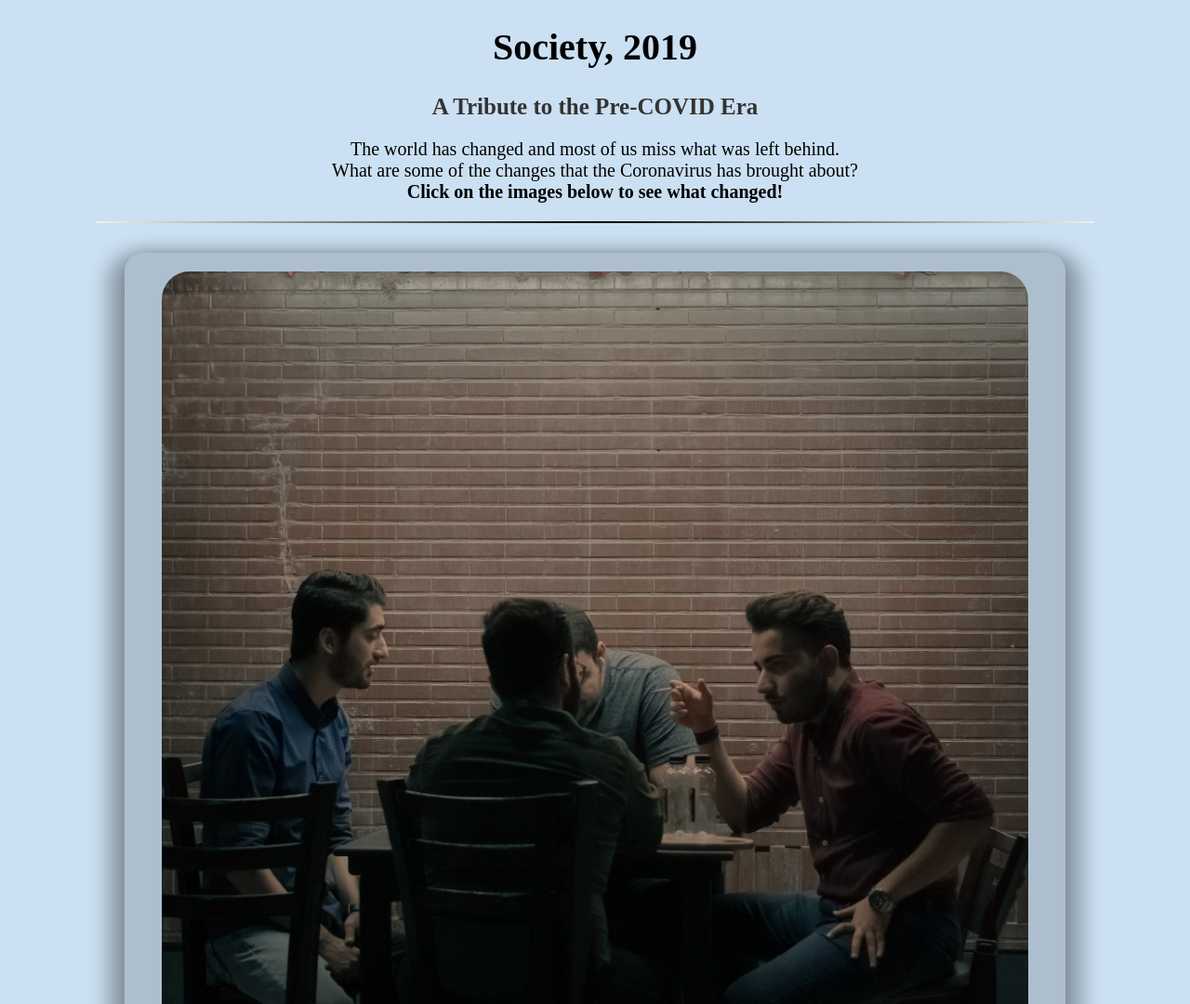
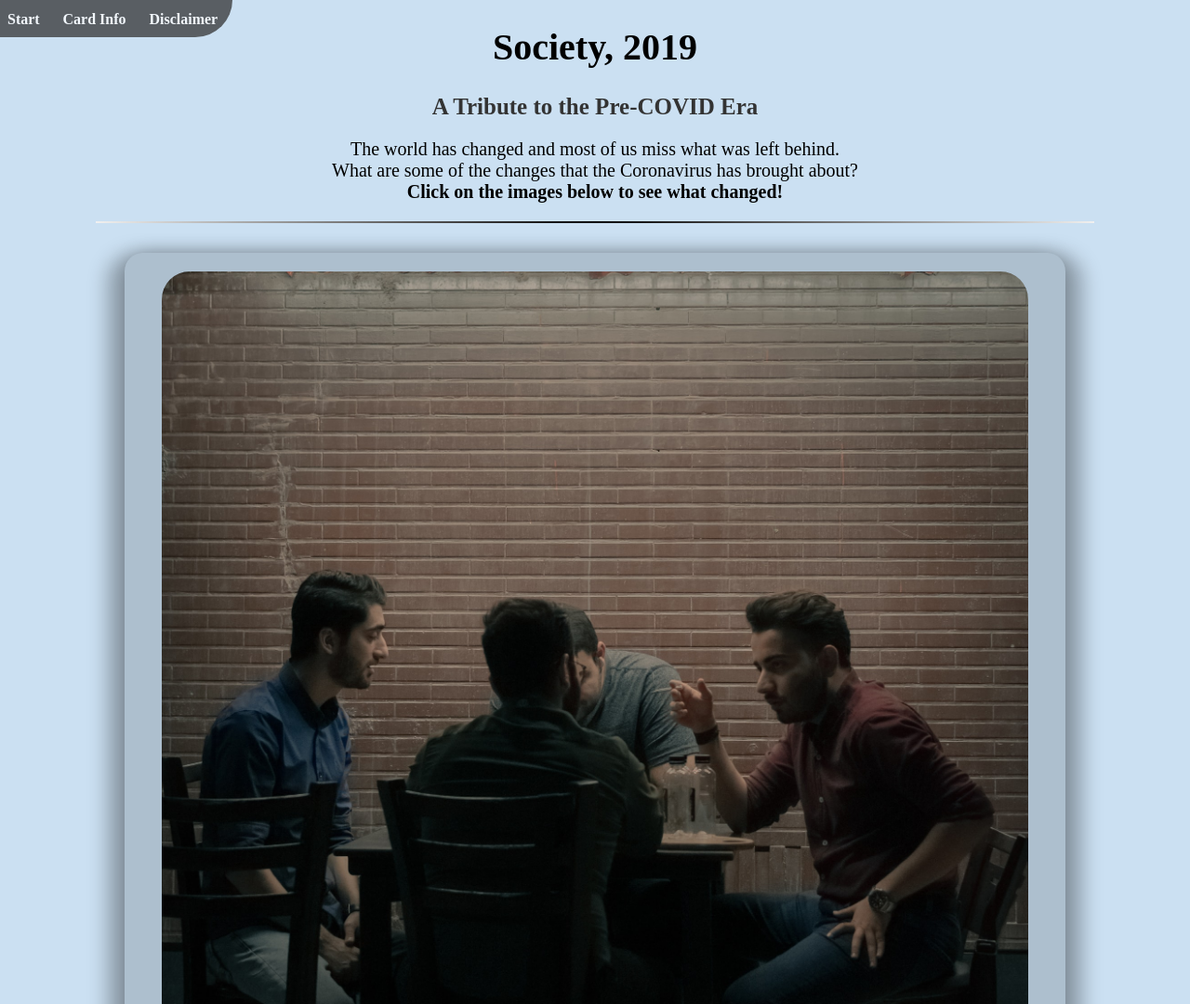
Before and after one commit to mihaelsouza/fcc_tributePage, a plain HTML site: page index.html in a window 1280 px wide. Shown: the top 1080 px of the page at 93% size. Drawn offline with Linux system fonts and the light colour scheme.

Commit message:
added a navigation bar

```diff
--- a/index.html
+++ b/index.html
@@ -18,7 +18,19 @@
   </head>
 
   <body>
-    <main id="main" class="container">
+    <nav id="nav-bar">
+      <a href="#header">Start</a>
+      <div class='extended-nav' onmouseover="expandNavBar()" onmouseout="retractNavBar()">
+        <a href="#tribute-info">Card Info</a>
+        <a href="#card1">Masks</a>
+        <a href="#card2">Office</a>
+        <a href="#card3">Night Life</a>
+        <a href="#card4">Travels</a>
+        <a href="#card5">Holidays</a>
+      </div>
+      <a href="#footer">Disclaimer</a>
+    </nav>
+
     <header id="header">
       <h1 id="title">Society, 2019</h1>
       <h2>A Tribute to the Pre-COVID Era</h2>
@@ -29,14 +41,14 @@
       <hr>
     </header>
 
-      <section id="tribute-info">
+    <main id="tribute-info" class="container">
       <!-- Div contents added dynamically by main.js -->
       <div id="card1" class="item-box"></div>
       <div id="card2" class="item-box"></div>
       <div id="card3" class="item-box"></div>
       <div id="card4" class="item-box"></div>
       <div id="card5" class="item-box"></div>
-      </section>
+    </main>
 
     <footer id="footer">
       <hr>
@@ -48,6 +60,5 @@
           World Health Organization</a>.
       </h3>
     </footer>
-    </main>
   </body>
 </html>
--- a/main.js
+++ b/main.js
@@ -86,7 +86,7 @@ var fillContentInDiv = function (dataIn, divName, state) {
   // Set the necessary id for the first figure to pass the test units in freeCodeCamp
   divName === 'card1' ? figure.id = 'img-div' : {};
   divName === 'card1' ? image.id = 'image' : {};
-  divName === 'card1' ? figcaption.id = 'img-caption' : {};
+  divName === 'card1' ? figcaption.id = 'img-caption' : figcaption.id = `img-caption${divName.slice(-1)}`;
 
   // Set the necessary attributes in image to style and give content to the tag
   if (!state) {image.classList.add('anim-rotate');}
@@ -119,9 +119,21 @@ var fillContentInDiv = function (dataIn, divName, state) {
   cardData[divName]['state'] === "A" ?
     cardData[divName]['state'] = 'B' :
     cardData[divName]['state'] = 'A';
-  firstState = false;
 }
 
+// Create a set of events to expand and retract the navigation
+// bar and grant direct access to each card information
+var expandNavBar = function () {
+  var navbar = document.getElementById('nav-bar');
+  navbar.setAttribute('style', 'height: 255px');
+}
+
+var retractNavBar = function () {
+  var navbar = document.getElementById('nav-bar');
+  navbar.setAttribute('style', 'height: 40px');
+}
+
+// Fill the card content on page load
 document.addEventListener('DOMContentLoaded', function () {
   for (i=1; i<6; i++) {
     fillContentInDiv(cardData, `card${i}`, true);
--- a/styles.css
+++ b/styles.css
@@ -8,7 +8,28 @@ body {
   background-color: rgba(51, 135, 204,   .25);
 }
 
-header, footer {
+nav {
+  position: fixed;
+  display:inline-flex;
+  flex-flow: row;
+  top: 0;
+  left: 0;
+  height: 40px;
+  background-color: #333;
+  opacity: .75;
+  border-radius: 0 0 5em 0;
+  overflow: hidden;
+}
+
+nav a {
+  float: left;
+  color: #fff;
+  padding: .75em 1em .75em .5em;
+  text-decoration: none;
+  font-size: 1.6em;
+}
+
+header, main, footer {
   text-align: center;
 }
 
@@ -66,6 +87,12 @@ figcaption {
   margin: 2.5% 10% 2.5% 10%;
 }
 
+.extended-nav {
+  display: inline-flex;
+  flex-flow: column;
+  text-align: center;
+}
+
 .item-box {
   height: min-content;
   font-size: 2em;
```
Lines whose indentation alone changed are shown as unchanged.
